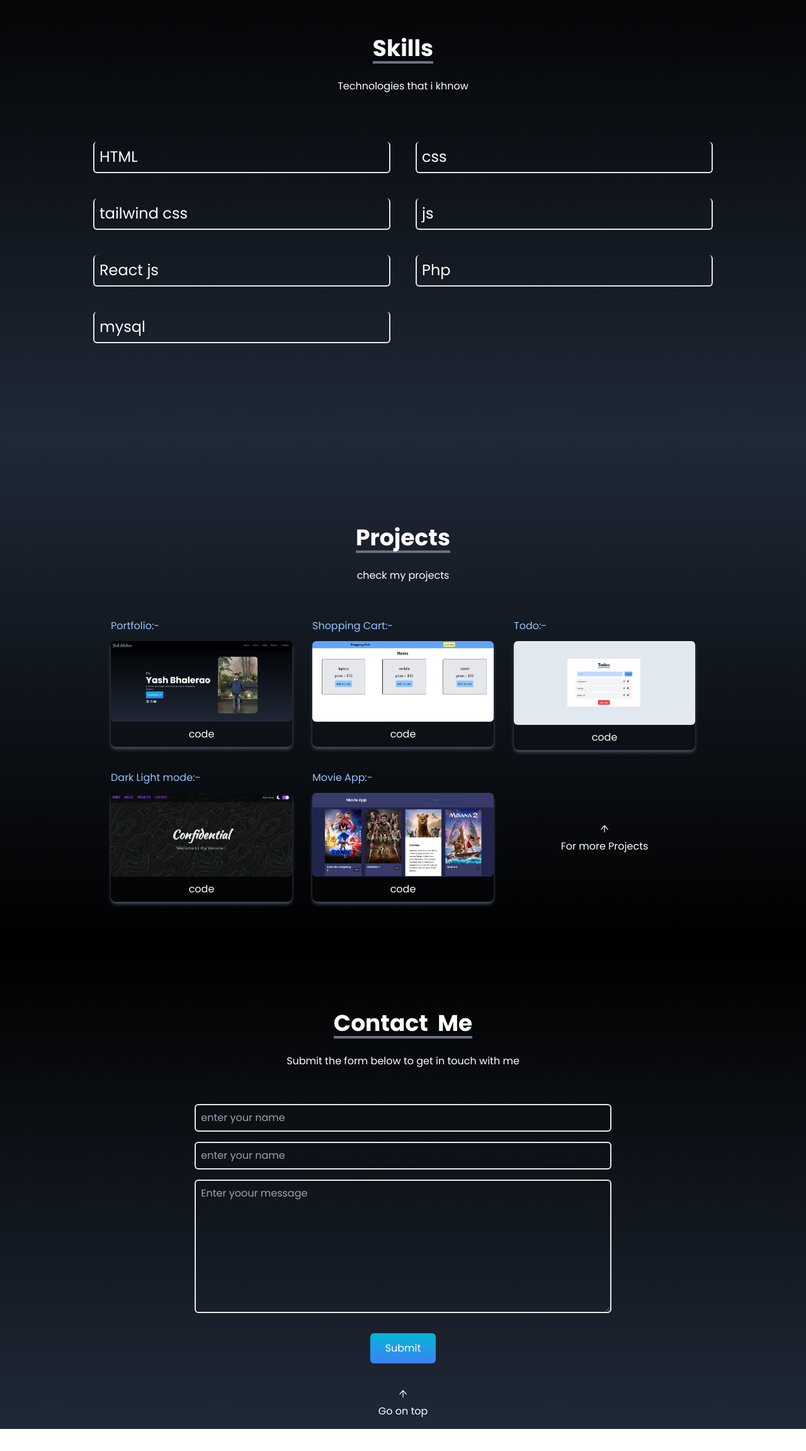
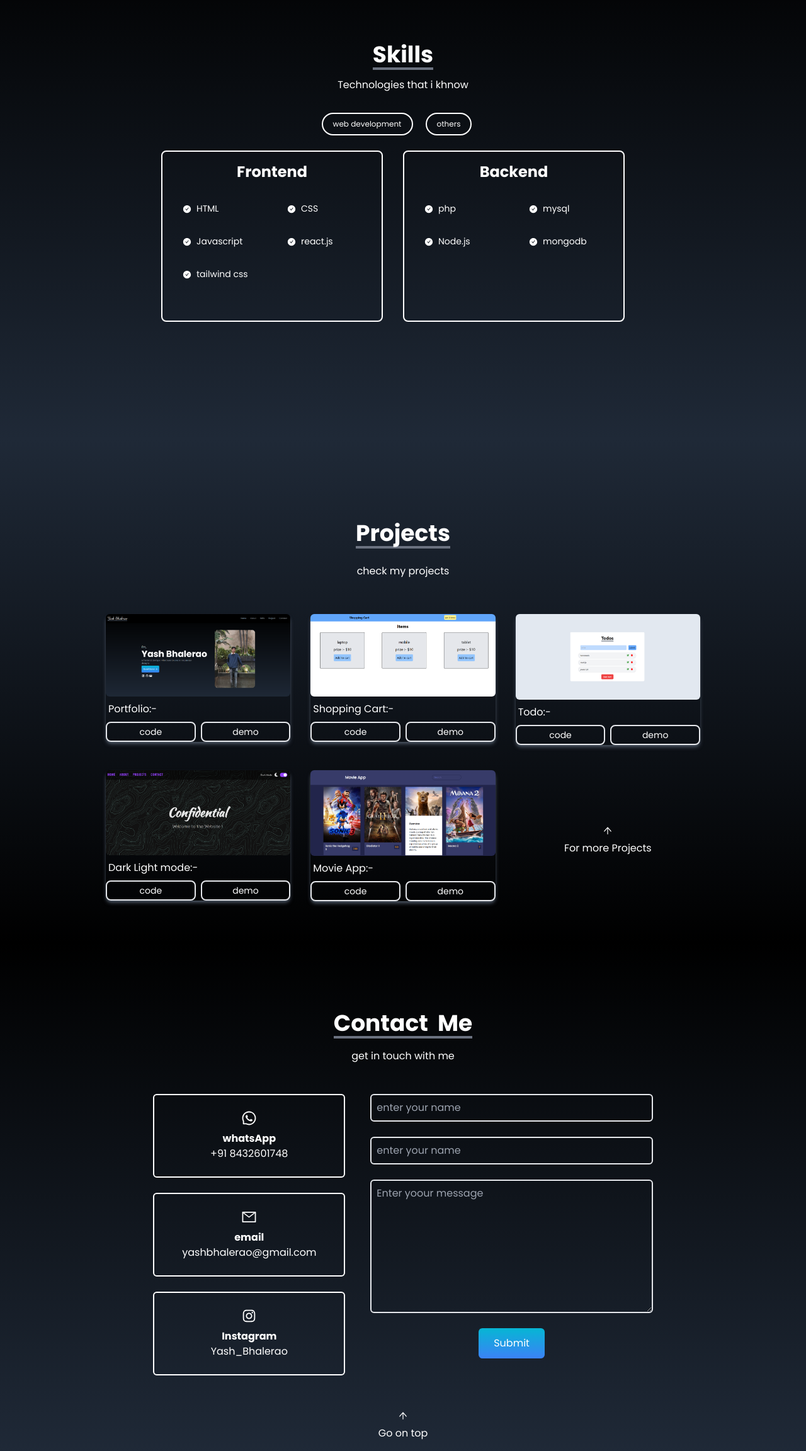
Before and after one commit to yash-123-yash/portfolio, a React (Vite) app: page / in a window 1280 px wide. Shown: the part 1703-4007 px from the top of the page at 63% size. Before the commit the page ends 3972 px from the top, so only its background shows below. Built offline with nearby package versions, Linux system fonts and the light colour scheme.

Commit message:
second Changes

```diff
--- a/src/App.jsx
+++ b/src/App.jsx
@@ -7,7 +7,7 @@ import SocialLinks from './components/SocialLinks';
 import About from './components/About';
 import Projects from './components/Projects';
 import Contact from './components/Contact';
-import Skills from './components/Skills';
+import Skill from './components/Skill';
 function App() {
 
 
@@ -17,7 +17,7 @@ function App() {
     <Navbar/>
     <Home/>
     <About/>
-    <Skills/>
+    <Skill/>
     <Projects/>
     <Contact/>
     {/* <SocialLinks/> */}
--- /dev/null
+++ b/src/Data/Skills.jsx
@@ -0,0 +1,61 @@
+
+export const Frontend=[{
+    id:1,
+    Skill:'HTML'
+},
+{
+    id:1,
+    Skill:'CSS'
+},
+{
+    id:1,
+    Skill:'Javascript'
+}
+,
+{
+    id:1,
+    Skill:'react.js'
+}
+,
+{
+    id:1,
+    Skill:'tailwind css'
+}]
+
+export const Backend=[{
+    id:1,
+    Skill:'php'
+},
+{
+    id:1,
+    Skill:'mysql'
+},
+{
+    id:1,
+    Skill:'Node.js'
+}
+,
+{
+    id:1,
+    Skill:'mongodb'
+}
+]
+
+export const others=[{
+    id:1,
+    Skill:'after effects'
+},
+{
+    id:1,
+    Skill:'blender'
+},
+{
+    id:1,
+    Skill:'photoshop'
+}
+// ,
+// {
+//     id:1,
+//     Skill:'mongodb'
+// }
+]
--- a/src/components/Contact.jsx
+++ b/src/components/Contact.jsx
@@ -1,6 +1,10 @@
 import React from 'react'
 import { AiOutlineArrowRight } from "react-icons/ai";
 import { Link } from 'react-scroll';
+import { AiOutlineMail } from "react-icons/ai";
+import { AiOutlineWhatsApp } from "react-icons/ai";
+// import { FaInstagram } from "react-icons/fa";
+import { AiOutlineInstagram } from "react-icons/ai";
 
 function Contact() {
   return (
@@ -9,28 +13,44 @@ function Contact() {
         <div className="pb-8 mt-16 ">
           <div className="mt-7 flex justify-center flex-col items-center">
           <p className='text-4xl font-bold inline border-b-4 border-gray-500'>Contact&nbsp;&nbsp;Me</p>
-          <p className='py-6'>Submit the form below to get in touch with me</p>
+          <p className='py-4'>get in touch with me</p>
           </div>
 
         </div>
 
-        <div className="flex flex-col  justify-center items-center">
-            {/* <div className="border-2 rounded-md border-white p-6 flex flex-col m-9 justify-center items-center">
-              <h1 className='mb-5 text-3xl'>+91 8432601748</h1>
-              <h1 className='text-3xl'>yashbhalerao@gmail.com</h1>
-            </div> */}
-            <form action="https://getform.io/f/aolljkdb"  method='POST' className='flex flex-col w-full md:w-2/3'>
+        <div className="flex flex-col  justify-center items-center ">
+            <div className="flex md:w-4/5 flex-col md:flex-row ">
+              <div className=" w-full md:w-min rounded-md  pb-6 flex flex-col mr-10 items-center ">
+                <div className=" border-2 rounded-md border-white flex flex-col justify-center items-center py-6 px-11 w-full mb-6">
+                  <AiOutlineWhatsApp size={25}/>
+                  <h1 className='mt-2 font-bold'>whatsApp</h1>
+                  <h1 className=' '>+91 8432601748</h1>
+                </div>
+                <div className="border-2 rounded-md border-white flex flex-col justify-center items-center py-6 px-11 w-full mb-6">
+                  <AiOutlineMail size={25}/>
+                  <h1 className='mt-2 font-bold'>email</h1>
+                  <h1 className=' '>yashbhalerao@gmail.com</h1>
+                </div>
+                <div className="border-2 rounded-md border-white flex flex-col justify-center items-center py-6 px-11 w-full mb-6">
+                  <AiOutlineInstagram size={25}/>
+                  <h1 className='mt-2 font-bold'>Instagram</h1>
+                  <h1 className=' '>Yash_Bhalerao</h1>
+                </div>
+                {/* <h1 className=''></h1> */}
+              </div>
+              <form action="https://getform.io/f/aolljkdb"  method='POST' className='flex flex-col w-full md:w-2/3'>
                 <input type="text" name='name' placeholder='enter your name'
-                className='active:bg-blue-500 p-2 bg-transparent border-2 rounded-md text-white focus:outline-none'/>
+                className='p-2 bg-transparent border-2 rounded-md text-white focus:outline-none mb-6'/>
 
                 <input type="text" name='email' placeholder='enter your name'
-                className='my-4 p-2 bg-transparent border-2 rounded-md text-white focus:outline-none'/>
+                className=' p-2 bg-transparent border-2 rounded-md text-white focus:outline-none mb-6'/>
 
                 <textarea name="message" placeholder='Enter yoour message' rows="8" id=""
-                className='p-2 bg-transparent border-2 rounded-md focus:outline-none'></textarea>
+                className='p-2 bg-transparent border-2 rounded-md focus:outline-none mb-6'></textarea>
 
-                <button className='text-white bg-gradient-to-b from-cyan-500 to-blue-500 px-6 py-3 my-8 mx-auto flex items-center rounded-md hover:scale-105 duration-300'>Submit</button>
-            </form>
+                <button className='text-white bg-gradient-to-b from-cyan-500 to-blue-500 px-6 py-3  mx-auto flex items-center rounded-md hover:scale-105 duration-300'>Submit</button>
+              </form>
+            </div>
             <div className="hover:cursor-pointer hover:scale-105 duration-300">
               <Link to='home' smooth duration={500}>
               <div className='group flex justify-center items-center flex-col'>
--- a/src/components/Projects.jsx
+++ b/src/components/Projects.jsx
@@ -9,7 +9,7 @@ function Projects() {
 
   return (
     <div name="project" className='bg-gradient-to-b to-black from-gray-800 w-full text-white md:h-screen'>
-      <div className="max-w-screen-lg p-4 mx-auto flex flex-col justify-center w-full h-full">
+      <div className="max-w-screen-lg p-2 mx-auto flex flex-col justify-center w-full h-full">
         <div className="pb-8 mt-16 md:mt-14 flex justify-center flex-col items-center">
             <p className='text-4xl font-bold inline border-b-4 border-gray-500 mt-4'>Projects</p>
             <p className='py-6'>check my projects</p>
@@ -21,20 +21,24 @@ function Projects() {
 
 
 
-        <div className="grid grid-cols-1 sm:grid-cols-2 md:grid-cols-3 gap-8 px-12 sm:px-8">
+        <div className="grid grid-cols-1 sm:grid-cols-2 md:grid-cols-3 gap-8 px-6 sm:px-8">
         {
             projects.map(({id,src,link,title})=>(
-                <div className="duration-200 hover:scale-105">
-                <p className='pb-3 text-blue-300'>{title}:-</p>
-            <div key={id} className="shadow-md shadow-gray-600 rounded-lg">
+                <div className="duration-200 hover:scale-105 mb-2">
+                  {/* <p className='pb-3 text-blue-300'>{title}:-</p> */}
+                  <div key={id} className="shadow-md shadow-gray-600 rounded-lg">
 
-                 <img src={src} alt="" className='rounded-md ' />
-                 <a href={`${link}`} target='_blank'><div className="flex items-center justify-center ">
-                 <button className=' my-1 border-b-1 border-l-1 border-r-1 w-full rounded-lg py-1 px-3'>code</button>
-                 </div>
-                 </a>
-            </div>
-            </div>
+                    <img src={src} alt="" className='rounded-md ' />
+                    {/* <a href={`${link}`} target='_blank'> */}
+                    <p className='py-2 px-1  text-white'>{title}:-</p>
+
+                      <div className="flex items-center justify-center ">
+                        <button className=' mr-2 border-2 border-l-1 border-r-1 w-full rounded-lg py-1 px-3 text-sm md:text-1xl'><a href={`${link}`} target='_blank'>code</a></button>
+                        <button className='  border-2 border-l-1 border-r-1 w-full rounded-lg py-1 px-3 text-sm md:text-1xl'><a href={`${link}`} target='_blank'>demo</a></button>
+                      </div>
+
+                  </div>
+                </div>
             ))
         }
         <div className=" flex justify-center items-center hover:scale-105 duration-200">
--- /dev/null
+++ b/src/components/Skill.jsx
@@ -0,0 +1,88 @@
+import React ,{useState} from 'react'
+import { AiFillCheckCircle } from "react-icons/ai";
+import { Frontend ,Backend,others} from '../Data/Skills.jsx'
+
+
+function Skills() {
+
+    const [value,setValue]=useState('web')
+    console.log(value)
+
+  return (
+    <div name="skills" className='w-full h-screen bg-gradient-to-b from-black to-gray-800 text-white md:px-7 px-6 pt-40 md:pt-0'>
+      <div className="flex flex-col justify-center items-center max-w-screen-lg mx-auto h-full ">
+        <div className="pb-8 ">
+          <div className=" flex justify-center flex-col items-center">
+            <p className='text-4xl font-bold inline border-b-4 border-gray-500'>Skills</p>
+            <p className='pt-3'>Technologies that i khnow</p>
+          </div>
+        </div>
+
+        <div className="flex mb-4 ">
+            <input type='radio' name='radio' id='web' className='hidden ' value='web' onChange={(e)=>setValue(e.target.value)} />
+            <label htmlFor='web' className='hover:scale-105 duration-300 cursor-pointer mr-5 border-2 border-white py-2 px-4  md:text-1xl rounded-full text-xs'>web development</label>
+            <input type='radio' name='radio' id='others' className='hidden ' value='other'onChange={(e)=>setValue(e.target.value)}/>
+            <label htmlFor='others' className='hover:scale-105 duration-300 cursor-pointer mr-5 border-2 border-white py-2 px-4 text-xs md:text-1xl rounded-full'>others</label>
+        </div>
+
+        <div className="flex md:w-3/4  flex-col items-center justify-center mt-6 md:flex-row ">
+            {
+                value==='web'?(
+                <>
+                <div className="md:mr-8 mb-8 w-full h-full text-center border-2 border-white rounded-lg p-4 ">
+                 <h1 className='font-bold text-2xl mb-8'>Frontend</h1>
+                  <div className="grid grid-cols-2 gap-4">
+                    {
+                       Frontend.map((item)=>(
+                        <li className="flex list-none mb-4 ml-4 text-sm">
+
+                            <AiFillCheckCircle className='mr-2 mt-1'/>{item.Skill}
+
+                        </li>
+                       ))
+                    }
+                  </div>
+                </div>
+
+                <div className="md:mr-8 mb-8 w-full h-full text-center border-2 border-white rounded-lg p-4 ">
+                  <h1 className='font-bold text-2xl mb-8'>Backend</h1>
+                  <div className="grid grid-cols-2 gap-4">
+                    {
+                       Backend.map((item)=>(
+                        <li className="flex list-none mb-4 ml-4 text-sm">
+
+                            <AiFillCheckCircle className='mr-2 mt-1'/>{item.Skill}
+
+                        </li>
+                       ))
+                    }
+                  </div>
+                </div>
+                </>
+            ):
+            (
+             <div className="h-full md:w-1/2 md:mr-8 mb-8 text-center border-2 border-white rounded-lg p-4 ">
+                <h1 className='font-bold text-2xl mb-8'>others</h1>
+                <div className="grid grid-cols-2 gap-4">
+                    {
+                       others.map((item)=>(
+                        <li className="flex list-none mb-4 md:ml-4 text-sm">
+
+                            <AiFillCheckCircle className='mr-2 mt-1'/>{item.Skill}
+
+                        </li>
+                       ))
+                    }
+                </div>
+            </div>
+            )
+            }
+
+        </div>
+
+      </div>
+    </div>
+  )
+}
+
+export default Skills
```
